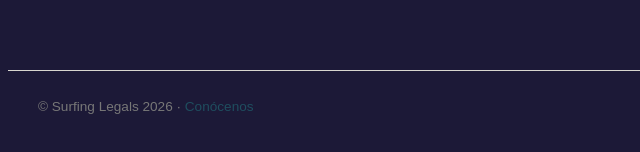
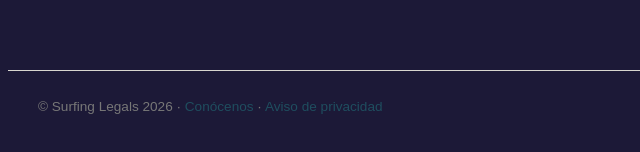
Before and after one commit to Carlodelagran/surfinglegals, a plain HTML site: page servicios/consulta-marca/index.html in a window 1280 px wide. Shown: the part 1157-1309 px from the top of the page, 152-792 px from the left. Drawn offline with Linux system fonts and the light colour scheme.

Commit message:
feat: add understated privacy link at contact action and footer

```diff
--- a/servicios/consulta-marca/index.html
+++ b/servicios/consulta-marca/index.html
@@ -79,6 +79,7 @@
             <div class="cf-turnstile" data-sitekey="0x4AAAAAAGFT_RMcruxZcsJb" data-theme="dark" aria-label="Verificación antispam Cloudflare Turnstile"></div>
             <p class="marca-note">Turnstile está disponible en este prototipo de pruebas. La solicitud sigue preparándose por correo; aún no se registra automáticamente en nuestra base comercial.</p>
             <a id="pedir-analisis" class="marca-action" href="mailto:carlos@surfinglegals.com?subject=Consulta%20de%20marca">Preparar correo de solicitud ↗</a>
+            <p class="marca-note">Tus datos se usarán para atender tu consulta. <a href="../../aviso-de-privacidad/">Aviso de privacidad</a>.</p>
           </div>
           <p class="marca-note">Al elegir solicitar revisión, se abrirá tu aplicación de correo con un borrador. Tú decides si enviarlo; no hay captura automática de prospectos en esta versión.</p>
         </div>
@@ -98,7 +99,7 @@
       </aside>
     </div>
   </main>
-  <footer>© Surfing Legals 2026 · <a href="../../quienes-somos/index.html">Conócenos</a></footer>
+  <footer>© Surfing Legals 2026 · <a href="../../quienes-somos/index.html">Conócenos</a> · <a href="../../aviso-de-privacidad/">Aviso de privacidad</a></footer>
   <script src="https://challenges.cloudflare.com/turnstile/v0/api.js" async defer></script>
   <script>
     (() => {
```
